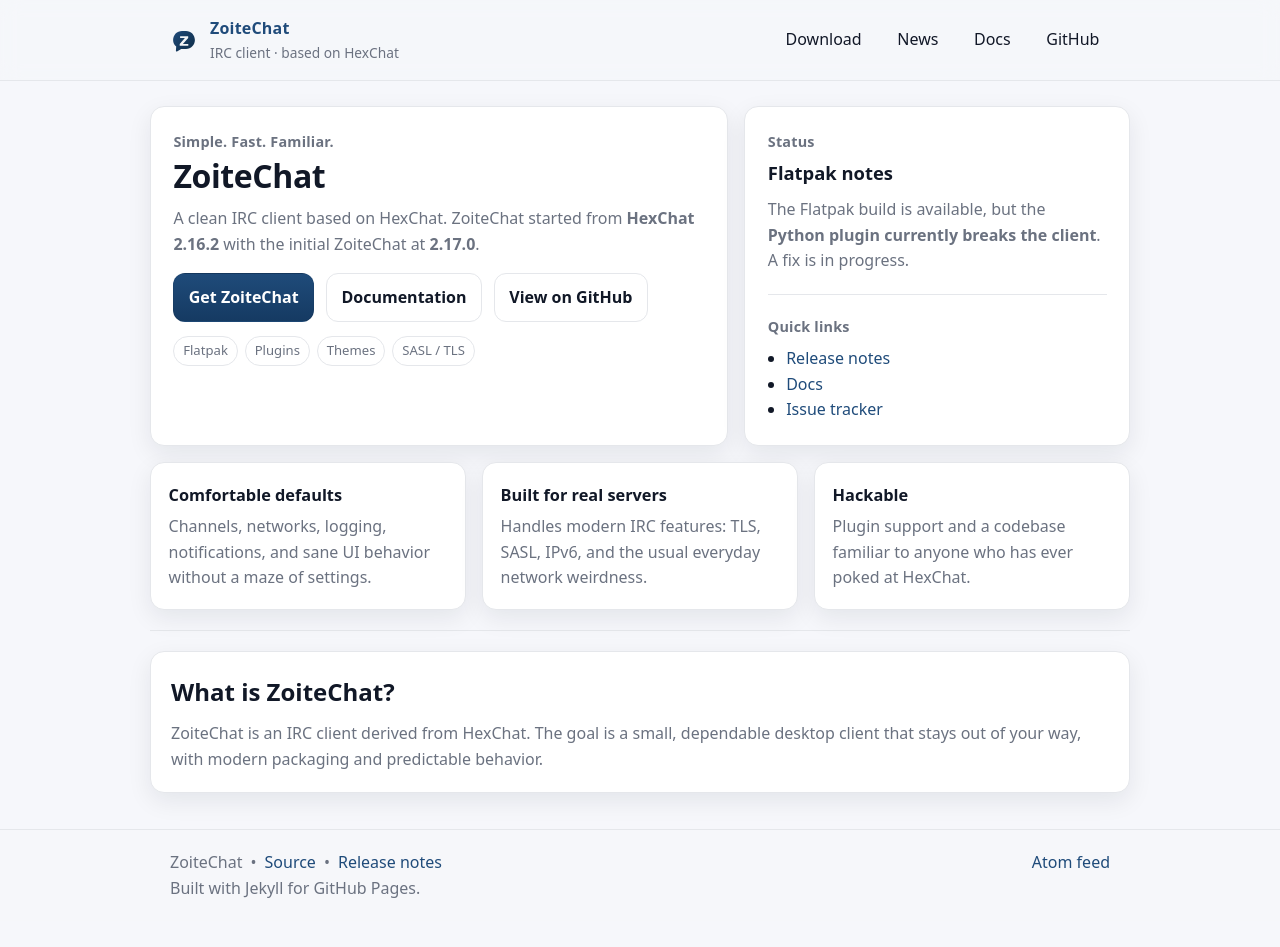
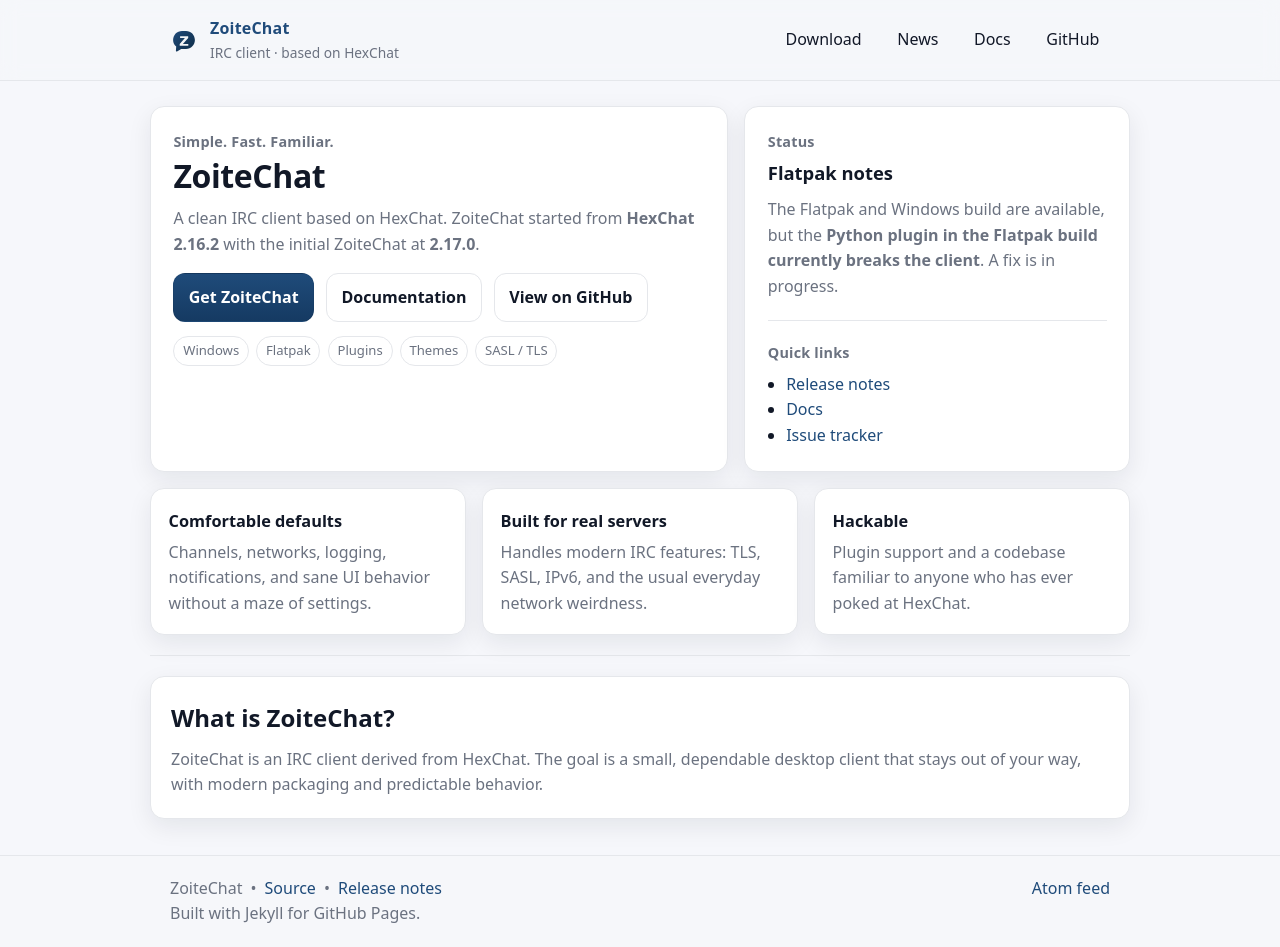
Before and after one commit to ZoiteChat/zoitechat.github.io, a Jekyll site: the page built from index.md, in a window 1280 px wide and 947 px high. Built offline with Jekyll 4.4.1, drawn with Linux system fonts in a browser that asks for light colours.

Commit message:
Update Flatpak notes in index.md

```diff
--- a/index.md
+++ b/index.md
@@ -20,6 +20,7 @@ description: ZoiteChat is a modern IRC client based on HexChat.
     </div>
 
     <div class="badges">
+      <span class="badge">Windows</span>
       <span class="badge">Flatpak</span>
       <span class="badge">Plugins</span>
       <span class="badge">Themes</span>
@@ -31,7 +32,7 @@ description: ZoiteChat is a modern IRC client based on HexChat.
     <div class="kicker">Status</div>
     <h2 style="margin:.35rem 0 .6rem; font-size:1.15rem;">Flatpak notes</h2>
     <p class="lead" style="margin:0;">
-      The Flatpak build is available, but the <strong>Python plugin currently breaks the client</strong>.
+      The Flatpak and Windows build are available, but the <strong>Python plugin in the Flatpak build currently breaks the client</strong>.
       A fix is in progress.
     </p>
 
```
